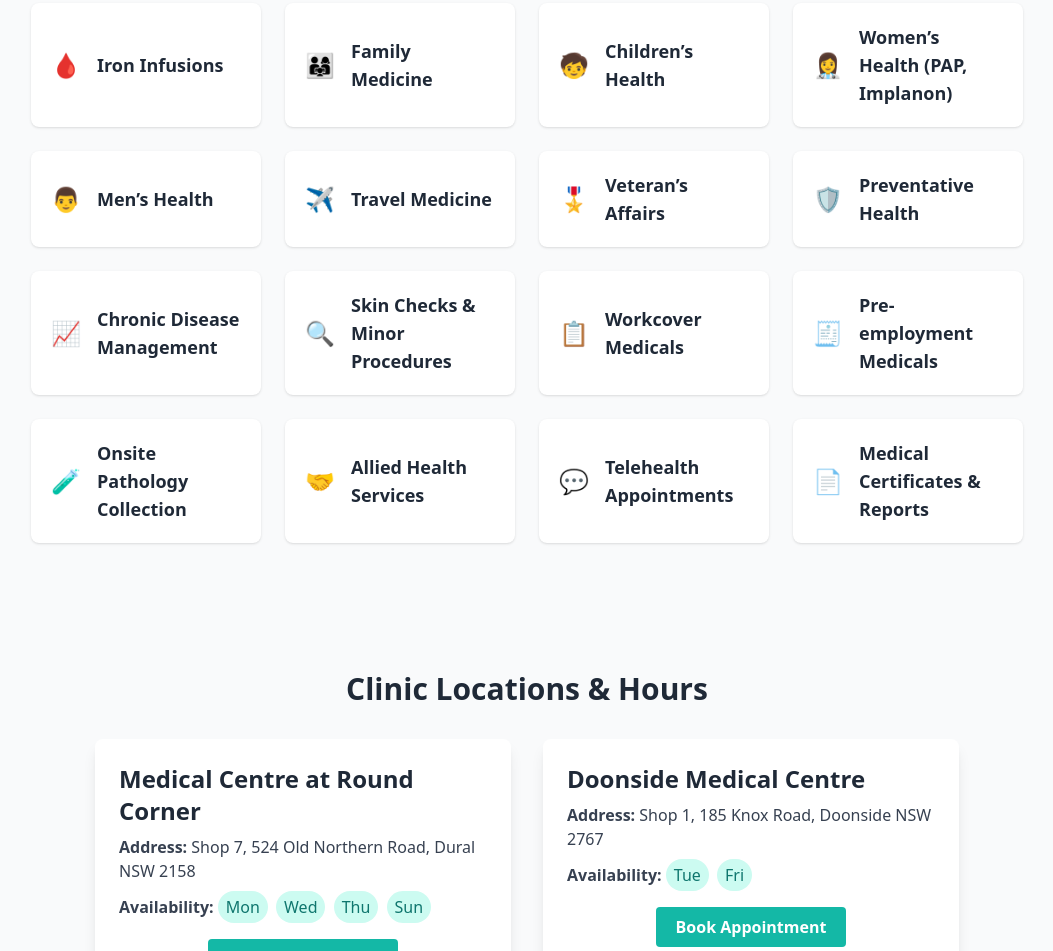
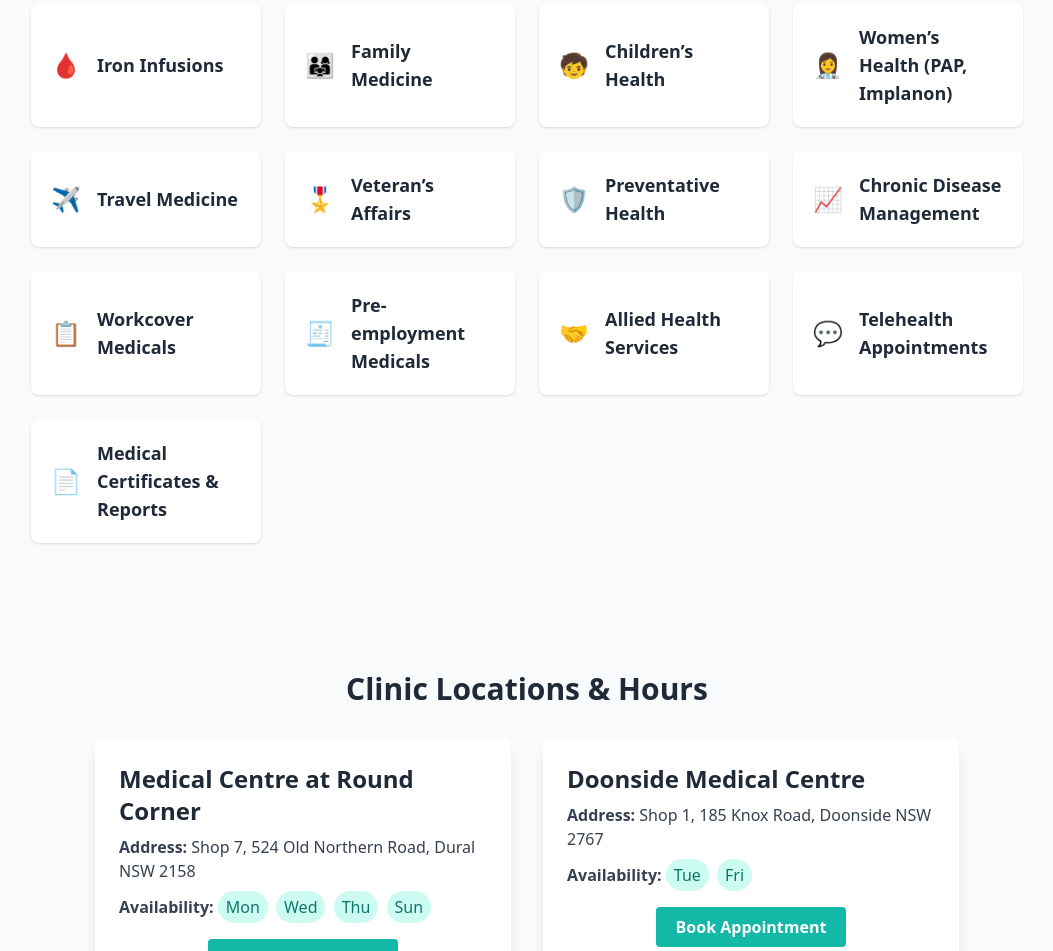
Before and after one commit to arunktym/akkaWebsite, a plain HTML site: page index.html in a window 1280 px wide. Shown: the part 757-1708 px from the top of the page, without its empty margins (113-1166 px from the left). Drawn offline with nearby package versions, Linux system fonts and the light colour scheme.

Commit message:
Removed the basic skin check

```diff
--- a/index.html
+++ b/index.html
@@ -96,15 +96,12 @@
       <div class="flex items-center gap-4 p-5 bg-white dark:bg-gray-900 rounded-lg shadow"><div class="text-2xl">👨‍👩‍👧</div><h4 class="text-lg font-semibold">Family Medicine</h4></div>
       <div class="flex items-center gap-4 p-5 bg-white dark:bg-gray-900 rounded-lg shadow"><div class="text-2xl">🧒</div><h4 class="text-lg font-semibold">Children’s Health</h4></div>
       <div class="flex items-center gap-4 p-5 bg-white dark:bg-gray-900 rounded-lg shadow"><div class="text-2xl">👩‍⚕️</div><h4 class="text-lg font-semibold">Women’s Health (PAP, Implanon)</h4></div>
-      <div class="flex items-center gap-4 p-5 bg-white dark:bg-gray-900 rounded-lg shadow"><div class="text-2xl">👨</div><h4 class="text-lg font-semibold">Men’s Health</h4></div>
       <div class="flex items-center gap-4 p-5 bg-white dark:bg-gray-900 rounded-lg shadow"><div class="text-2xl">✈️</div><h4 class="text-lg font-semibold">Travel Medicine</h4></div>
       <div class="flex items-center gap-4 p-5 bg-white dark:bg-gray-900 rounded-lg shadow"><div class="text-2xl">🎖️</div><h4 class="text-lg font-semibold">Veteran’s Affairs</h4></div>
       <div class="flex items-center gap-4 p-5 bg-white dark:bg-gray-900 rounded-lg shadow"><div class="text-2xl">🛡️</div><h4 class="text-lg font-semibold">Preventative Health</h4></div>
       <div class="flex items-center gap-4 p-5 bg-white dark:bg-gray-900 rounded-lg shadow"><div class="text-2xl">📈</div><h4 class="text-lg font-semibold">Chronic Disease Management</h4></div>
-      <div class="flex items-center gap-4 p-5 bg-white dark:bg-gray-900 rounded-lg shadow"><div class="text-2xl">🔍</div><h4 class="text-lg font-semibold">Skin Checks & Minor Procedures</h4></div>
       <div class="flex items-center gap-4 p-5 bg-white dark:bg-gray-900 rounded-lg shadow"><div class="text-2xl">📋</div><h4 class="text-lg font-semibold">Workcover Medicals</h4></div>
       <div class="flex items-center gap-4 p-5 bg-white dark:bg-gray-900 rounded-lg shadow"><div class="text-2xl">🧾</div><h4 class="text-lg font-semibold">Pre-employment Medicals</h4></div>
-      <div class="flex items-center gap-4 p-5 bg-white dark:bg-gray-900 rounded-lg shadow"><div class="text-2xl">🧪</div><h4 class="text-lg font-semibold">Onsite Pathology Collection</h4></div>
       <div class="flex items-center gap-4 p-5 bg-white dark:bg-gray-900 rounded-lg shadow"><div class="text-2xl">🤝</div><h4 class="text-lg font-semibold">Allied Health Services</h4></div>
       <div class="flex items-center gap-4 p-5 bg-white dark:bg-gray-900 rounded-lg shadow"><div class="text-2xl">💬</div><h4 class="text-lg font-semibold">Telehealth Appointments</h4></div>
       <div class="flex items-center gap-4 p-5 bg-white dark:bg-gray-900 rounded-lg shadow"><div class="text-2xl">📄</div><h4 class="text-lg font-semibold">Medical Certificates & Reports</h4></div>
```
Also changed, not shown: photo.jpg (deleted), 1 other file.
